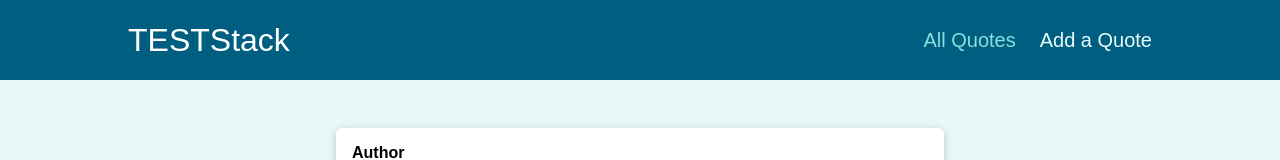
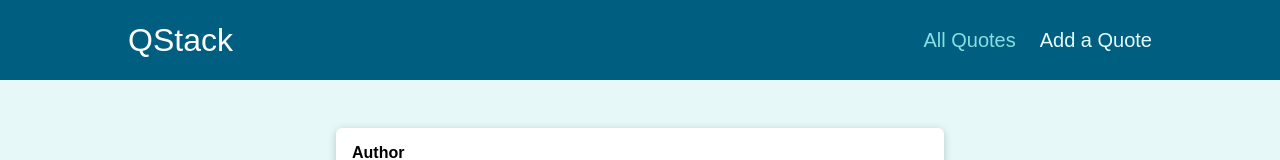
Before and after one commit to NafiurSiddiqui/QStack, a React (Create React App) app: page /new-quote in a window 1280 px wide. Shown: the top 160 px of the page. Built offline with nearby package versions, Linux system fonts and the light colour scheme.

Commit message:
github ci/cd successfully added

```diff
--- a/src/components/layout/MainNavigation.js
+++ b/src/components/layout/MainNavigation.js
@@ -5,7 +5,7 @@ import classes from './MainNavigation.module.css';
 const MainNavigation = () => {
   return (
     <header className={classes.header}>
-      <div className={classes.logo}>TESTStack</div>
+      <div className={classes.logo}>QStack</div>
       <nav className={classes.nav}>
         <ul>
           <li>
```
